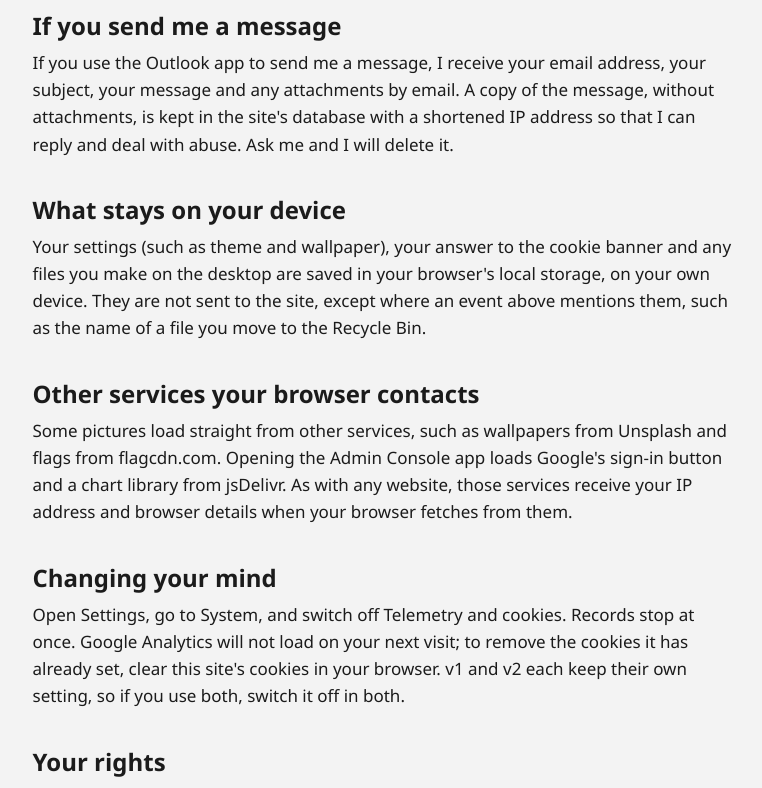
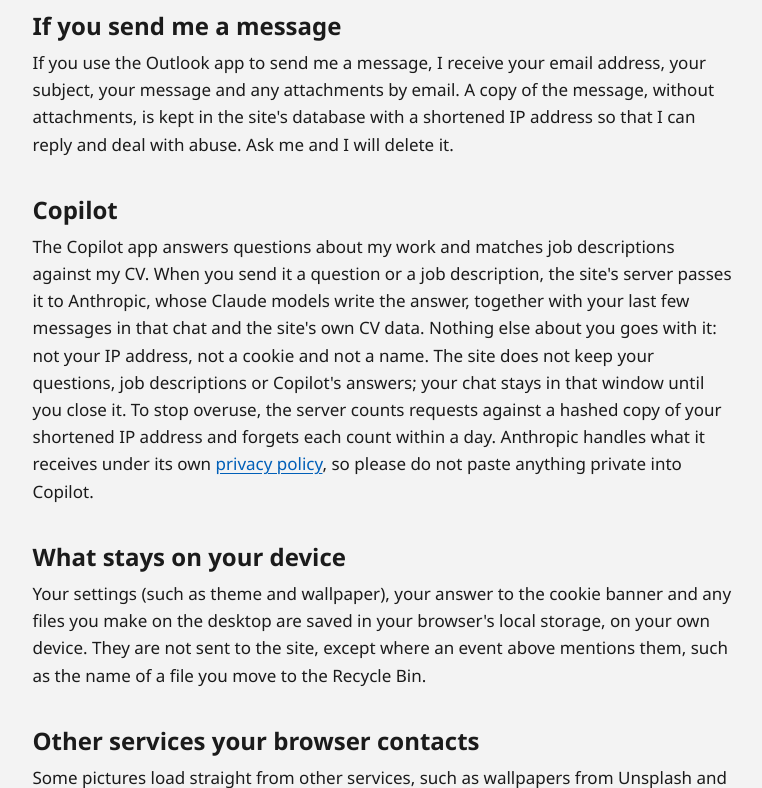
Before and after one commit to Coded-Vision-Design/djohnsonrose, a PHP site: page /v1/privacy in a window 1280 px wide. Shown: the part 2174-2962 px from the top of the page, without its empty margins (248-1010 px from the left). Run offline with PHP 8.4, Linux system fonts and the light colour scheme.

Commit message:
docs: say in the privacy notice what Copilot sends to Anthropic
One new section, after the one on messages: the question or job description goes to Anthropic with the site's own CV data and the last few chat messages, nothing else about the visitor goes with it, and the site keeps only hashed rate-limit counts for up to a day.

```diff
--- a/pages/privacy.php
+++ b/pages/privacy.php
@@ -63,6 +63,9 @@ ob_start();
         <h2 id="messages">If you send me a message</h2>
         <p>If you use the Outlook app to send me a message, I receive your email address, your subject, your message and any attachments by email. A copy of the message, without attachments, is kept in the site's database with a shortened IP address so that I can reply and deal with abuse. Ask me and I will delete it.</p>
 
+        <h2 id="copilot">Copilot</h2>
+        <p>The Copilot app answers questions about my work and matches job descriptions against my CV. When you send it a question or a job description, the site's server passes it to Anthropic, whose Claude models write the answer, together with your last few messages in that chat and the site's own CV data. Nothing else about you goes with it: not your IP address, not a cookie and not a name. The site does not keep your questions, job descriptions or Copilot's answers; your chat stays in that window until you close it. To stop overuse, the server counts requests against a hashed copy of your shortened IP address and forgets each count within a day. Anthropic handles what it receives under its own <a href="https://www.anthropic.com/legal/privacy">privacy policy</a>, so please do not paste anything private into Copilot.</p>
+
         <h2 id="device">What stays on your device</h2>
         <p>Your settings (such as theme and wallpaper), your answer to the cookie banner and any files you make on the desktop are saved in your browser's local storage, on your own device. They are not sent to the site, except where an event above mentions them, such as the name of a file you move to the Recycle Bin.</p>
 
```
